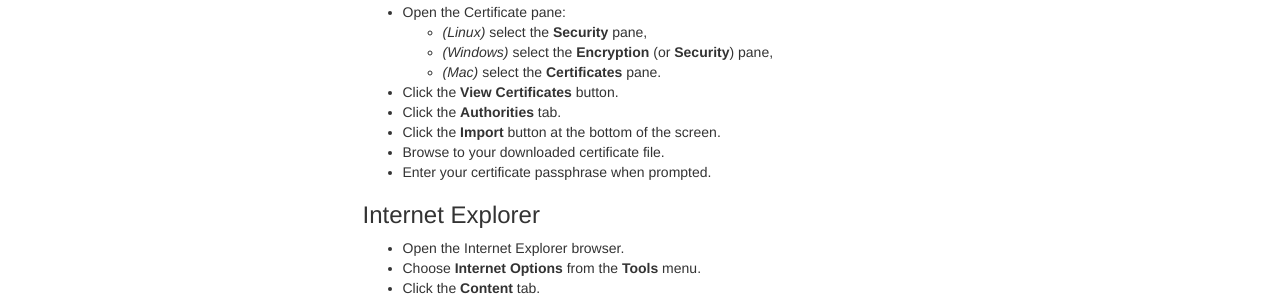
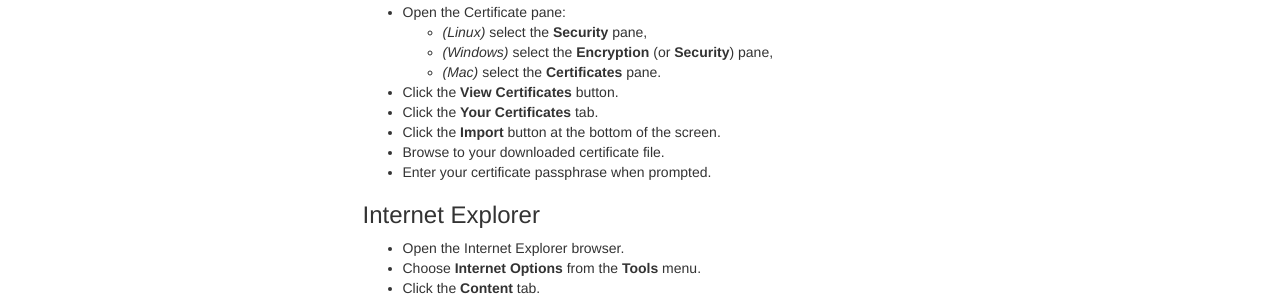
Before and after one commit to Terradue/doc-developer-sandbox, a Sphinx documentation site: the page built from source/start/laboratory/index.rst, in a window 1280 px wide and 900 px high, scrolled down 1274 px. Shown: the part 156-452 px from the top of the window. Built offline with Sphinx 7.4.7, drawn with Linux system fonts in a browser that asks for light colours; pages that are not in the unit, such as notebooks, are missing from menus.

Commit message:
Fixed typo. This closes #14402

```diff
--- a/source/start/laboratory/index.rst
+++ b/source/start/laboratory/index.rst
@@ -94,7 +94,7 @@
 
 - Click the **View Certificates** button.
 
-- Click the **Authorities** tab.
+- Click the **Your Certificates** tab.
 
 - Click the **Import** button at the bottom of the screen.
 
```
